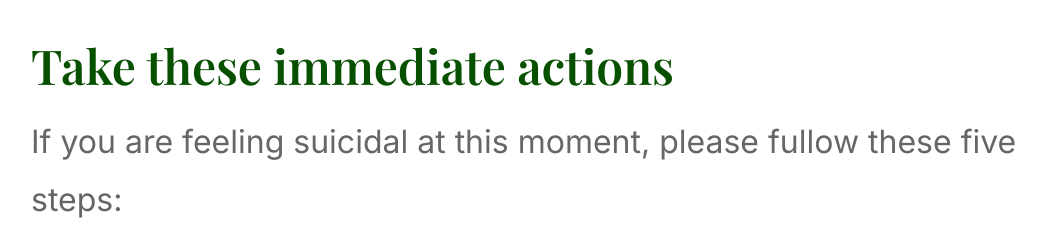
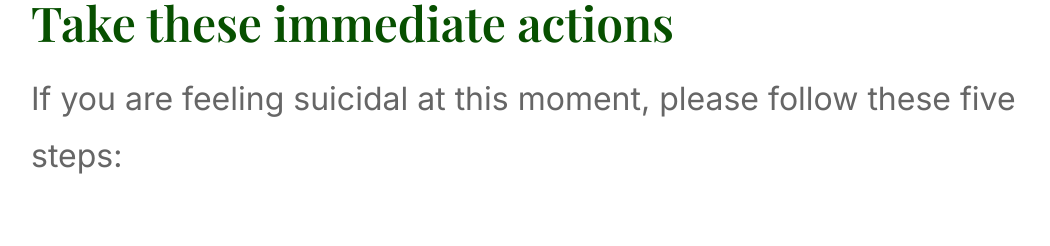
Before and after one commit to idonotexist-0/innersupport, a plain HTML site: page index.html in a window 1280 px wide. Shown: the part 2966-3212 px from the top of the page, without its empty margins (109-1159 px from the left). Drawn offline with nearby package versions, Linux system fonts and the light colour scheme.

Commit message:
Add files via upload

```diff
--- a/index.html
+++ b/index.html
@@ -31,7 +31,6 @@
           thoughts and ultimately overcome the pain you are experiencing.
         </p>
         <img class="img" width="80%" src="res/pic.jpg" alt="" />
-        <p class="context">Resources: Internet</p>
         <p class="heading">If you are having suicidal thoughts</p>
         <p class="context">
           In moments of intense pain, it's important to recognize that you are
@@ -97,7 +96,7 @@
           Take these immediate actions
         </p>
         <p style="font-size: 32px" class="context">
-          If you are feeling suicidal at this moment, please fullow these five
+          If you are feeling suicidal at this moment, please follow these five
           steps:
         </p>
         <p class="heading2">Step #1: Promise not to do anything right now</p>
```
